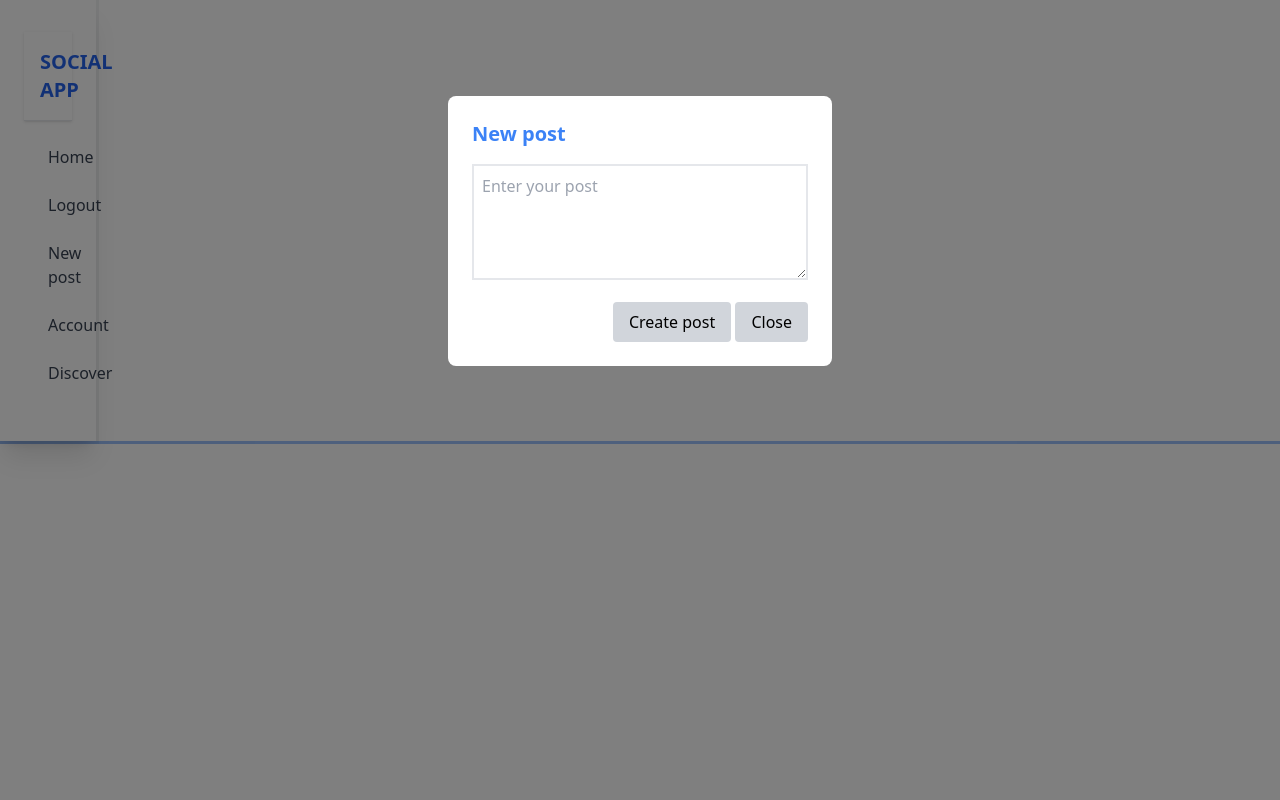
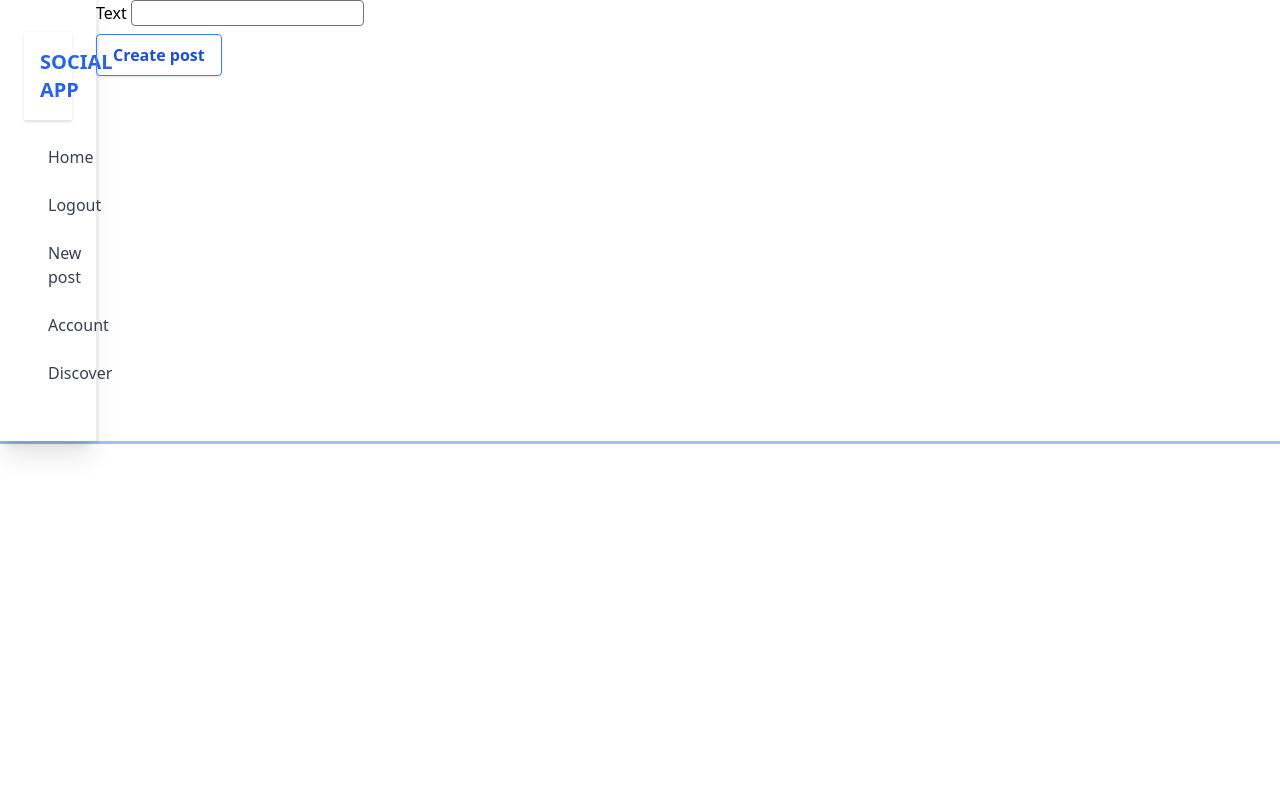
Before and after one commit to ONTI98/Django2, a Django app: page /new in a window 1280 px wide. Run offline with Django 5.2, Linux system fonts and the light colour scheme; the visitor is signed in with stand-in values (Sample User, id 1); some libraries are stand-ins or nearby versions.

Commit message:
remove body container(was originally for Bootstrap)

```diff
--- a/myapp/templates/base.html
+++ b/myapp/templates/base.html
@@ -18,17 +18,21 @@
 
 
  {#TODO: Edit the front end#}
-<body class=" bg-dark-subtle ring ">
+<body class="bg-dark ring ">
 
   <style>
       #author-text-box{
-        border:1px solid red;
+          border:px solid red;
           width:26rem;
       }
       #base-body-container{
         margin: auto;
+        border:0px solid purple;
+
+
+        ;
+
       }
-
   </style>
 
   <div class="flex " id="aside-container">{# container that holds side bar#}
@@ -57,14 +61,14 @@
 
 
     <!--body container(base)-->
-       <div class="" id="base-body-container">
+
          {% block body%}
                 {%block content%}{%endblock content%}
             {%endblock%}
-       </div>
+
 {% if request.user.is_authenticated%}
   <!--modal component-->
-  <div class="js-modal " >
+  <div class="js-modal hidden " >
     <!-- Modal Background -->
     <div
       class="fixed inset-0 bg-black bg-opacity-50 flex items-center justify-center z-50"
```
Lines whose indentation alone changed are shown as unchanged.
